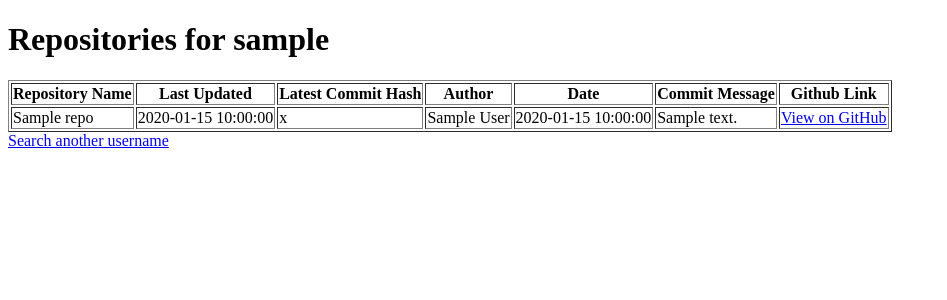
After one commit to qczeck/SSE-Lab-2, a Flask app: template templates/github_results.html in a window 1280 px wide. The commit adds this page. Shown: the top 300 px of the page, without its empty margins (0-947 px from the left). Run offline with Flask 3, Linux system fonts and the light colour scheme; the template is opened without the code that fills it: most values are stand-ins (such as "Sample title", 1, 10 or a date in 2020).

Commit message:
Final Code

```diff
--- a/app.py
+++ b/app.py
@@ -1,6 +1,6 @@
 from flask import Flask, render_template, request
 from wikipedia_search import search_wikipedia
-
+import requests
 
 app = Flask(__name__)
 
@@ -34,17 +34,48 @@ def submit():
 @app.route("/github/submit", methods = ["POST"])
 def lookup():
     username = request.form.get('username')
-    response = request.get(f" https://api.github.com/users/ss5921/repos")
+    response = requests.get(f"https://api.github.com/users/{username}/repos")
 
 
     # Check if the response is successful
+# Check if the response is successful
     if response.status_code == 200:
         repos = response.json()  # GitHub API returns a list of 'repository' entities
+        repo_data = []  # Initialize a list to store repository data
+
         for repo in repos:
-            print(repo["full_name"])  # Corrected to use straight quotes
-        return "Repositories fetched successfully. Check console for output."
+            commits_response = requests.get(repo["commits_url"].replace('{/sha}', ''))
+
+            # Initialize latest_commit to None at the start of each iteration
+            latest_commit = None
+
+            # Check if the commits response is successful
+            if commits_response.status_code == 200:
+                commits = commits_response.json()
+                # Get the latest commit if available
+                if commits:  # If there are commits
+                    latest_commit = commits[0]  # Assign the latest commit
+
+            # Prepare the latest commit info
+            latest_commit_info = {
+                "hash": latest_commit["sha"] if latest_commit else "No commits found",
+                "author": latest_commit["commit"]["author"]["name"] if latest_commit else "N/A",
+                "date": latest_commit["commit"]["author"]["date"] if latest_commit else "N/A",
+                "message": latest_commit["commit"]["message"] if latest_commit else "N/A",
+            }
+
+            # Append the repository data
+            repo_data.append({
+                "name": repo["name"],
+                "last_updated": repo["updated_at"],
+                "latest_commit": latest_commit_info,
+                "url": repo["html_url"]  # Link to the repository's GitHub page
+            })
+
+        # Render the results in the template
+        return render_template("github_results.html", username=username, repo_data=repo_data)
     else:
-        return f"User {username} not found", 404
+        return render_template("github_form.html", error=f"User {username} not found.")
 
 
 def process_query(query):
--- /dev/null
+++ b/templates/github_results.html
@@ -0,0 +1,40 @@
+<!-- github_results.html -->
+<!DOCTYPE html>
+<html lang="en">
+<head>
+    <meta charset="UTF-8">
+    <title>GitHub Repositories for {{ username }}</title>
+</head>
+<body>
+    <h1>Repositories for {{ username }}</h1>
+
+    {% if repo_data %}
+        <table border="1">
+            <tr>
+                <th>Repository Name</th>
+                <th>Last Updated</th>
+                <th>Latest Commit Hash</th>
+                <th>Author</th>
+                <th>Date</th>
+                <th>Commit Message</th>
+                <th>Github Link</th>
+            </tr>
+            {% for repo in repo_data %}
+                <tr>
+                    <td>{{ repo.name }}</td>
+                    <td>{{ repo.last_updated }}</td>
+                    <td>{{ repo.latest_commit.hash }}</td>
+                    <td>{{ repo.latest_commit.author }}</td>
+                    <td>{{ repo.latest_commit.date }}</td>
+                    <td>{{ repo.latest_commit.message }}</td>
+                    <td><a href="{{ repo.url }}" target="_blank">View on GitHub</a></td>
+                </tr>
+            {% endfor %}
+        </table>
+    {% else %}
+        <p>No repositories found for this user.</p>
+    {% endif %}
+
+    <a href="/github">Search another username</a>
+</body>
+</html>
```
Also changed, not shown: templates/github_form.html (+6 -2 lines).
